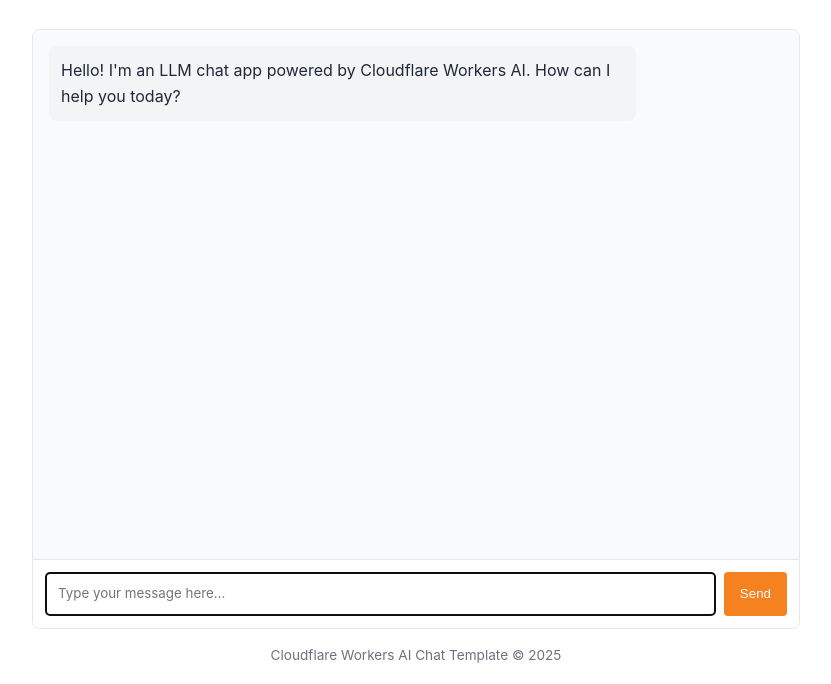
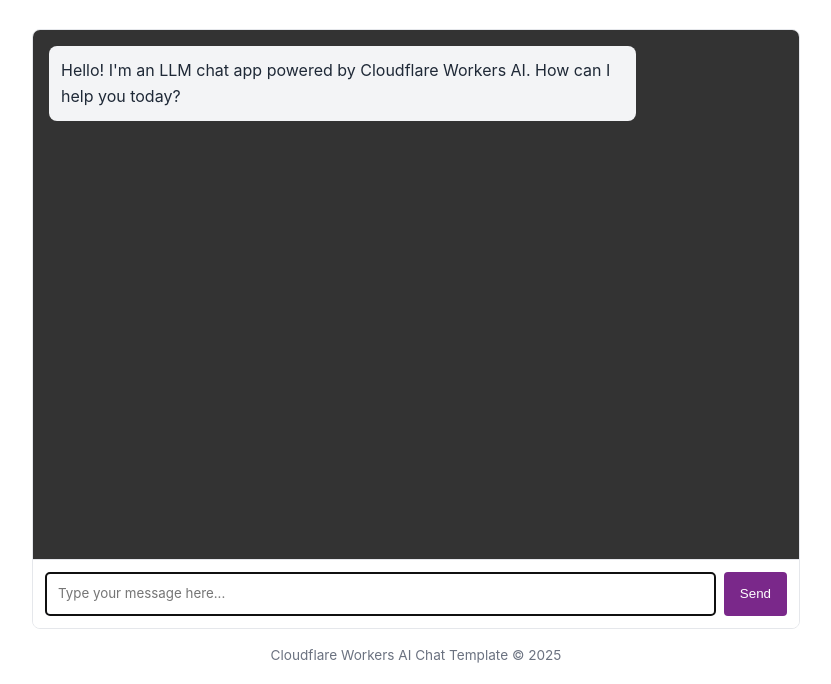
Before and after one commit to illpro226/llm-chat-app-template, a website: page public/index.html in a window 1280 px wide. Shown: the part 116-800 px from the top of the page, without its empty margins (224-1055 px from the left). Drawn offline with Linux system fonts and the light colour scheme.

Commit message:
Update color variables in index.html

```diff
--- a/public/index.html
+++ b/public/index.html
@@ -6,9 +6,9 @@
 		<title>LLM Chat App</title>
 		<style>
 			:root {
-				--primary-color: #f6821f;
-				--primary-hover: #e67e22;
-				--light-bg: #f9fafb;
+				--primary-color: #7a288a;
+				--primary-hover:  #6c5ce7;
+				--light-bg: #333;
 				--border-color: #e5e7eb;
 				--text-color: #1f2937;
 				--text-light: #6b7280;
```
